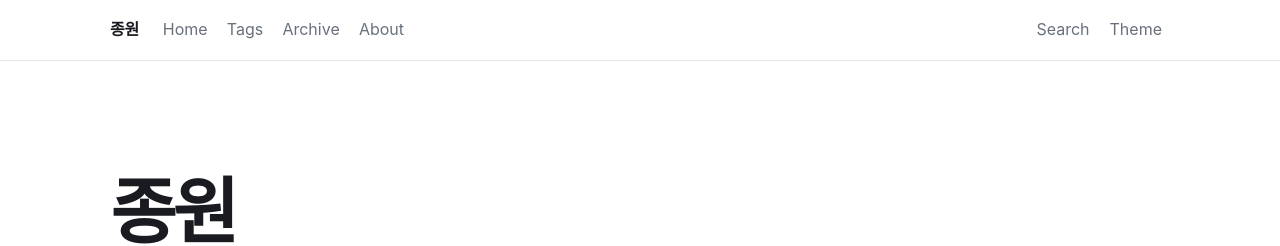
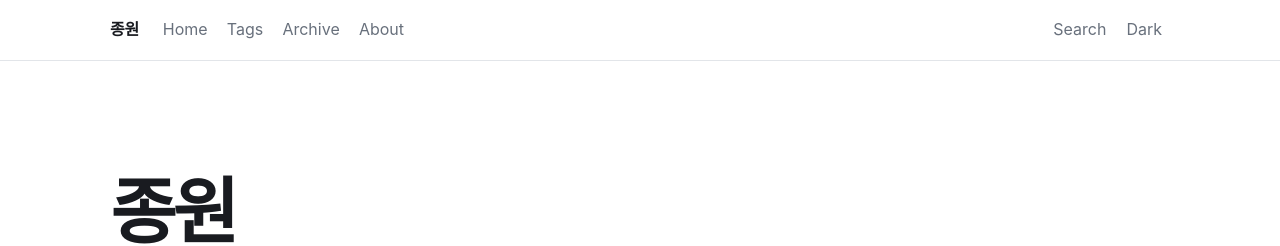
Before and after one commit to whddnjs/whddnjs.github.io, a Jekyll site: the page built from index.html, in a window 1280 px wide. Shown: the top 246 px of the page. Built offline with Jekyll 4.4.1, drawn with Linux system fonts in a browser that asks for light colours; some web fonts are replaced.

Commit message:
feat: 라이트 다크 테마 토글 적용

```diff
--- a/_includes/header.html
+++ b/_includes/header.html
@@ -9,7 +9,7 @@
     </nav>
     <div class="header-actions">
       <button class="icon-button search-trigger" type="button" aria-label="검색 열기" aria-haspopup="dialog">Search</button>
-      <button class="icon-button theme-toggle" type="button" aria-label="테마 변경" aria-haspopup="menu">Theme</button>
+      <button class="icon-button theme-toggle" type="button" aria-label="다크 모드로 전환" aria-pressed="false">Dark</button>
       <button class="icon-button menu-toggle" type="button" aria-label="메뉴 열기" aria-expanded="false" aria-controls="mobile-menu">☰</button>
     </div>
   </div>
@@ -19,9 +19,4 @@
     <a href="{{ '/archive/' | relative_url }}">Archive</a>
     <a href="{{ '/about/' | relative_url }}">About</a>
   </nav>
-  <div class="theme-menu" role="menu" hidden>
-    <button type="button" role="menuitemradio" aria-checked="false" data-theme-choice="light">Light</button>
-    <button type="button" role="menuitemradio" aria-checked="false" data-theme-choice="dark">Dark</button>
-    <button type="button" role="menuitemradio" aria-checked="true" data-theme-choice="system">System</button>
-  </div>
 </header>
--- a/assets/css/main.scss
+++ b/assets/css/main.scss
@@ -42,10 +42,7 @@
 .icon-button:hover { color: var(--text); }
 .menu-toggle { display: none; }
 .mobile-nav { display: grid; gap: .5rem; padding-bottom: 1rem; }
-.mobile-nav[hidden], .theme-menu[hidden] { display: none; }
-.theme-menu { position: fixed; top: 54px; right: max(20px, calc((100vw - 1060px) / 2)); z-index: 25; padding: .4rem; border: 1px solid var(--border); border-radius: .5rem; background: var(--bg); box-shadow: var(--shadow); }
-.theme-menu button { display: block; width: 100%; border: 0; background: transparent; text-align: left; padding: .45rem .8rem; cursor: pointer; border-radius: .25rem; }
-.theme-menu button:hover { background: var(--surface); }
+.mobile-nav[hidden] { display: none; }
 .hero { padding: clamp(4rem, 12vw, 7rem) 0 5rem; border-bottom: 1px solid var(--border); }
 .hero h1 { margin: 0 0 .5rem; font-size: clamp(2.3rem, 7vw, 4.5rem); line-height: 1.08; letter-spacing: -.055em; }
 .hero p { max-width: 36ch; margin: 0; color: var(--muted); font-size: clamp(1.1rem, 2vw, 1.35rem); line-height: 1.55; }
--- a/assets/js/main.js
+++ b/assets/js/main.js
@@ -3,28 +3,30 @@
   const menuButton = document.querySelector('.menu-toggle');
   const mobileMenu = document.querySelector('.mobile-nav');
   const themeButton = document.querySelector('.theme-toggle');
-  const themeMenu = document.querySelector('.theme-menu');
   const backToTop = document.querySelector('.back-to-top');
 
   const closeMenus = () => {
     if (mobileMenu) mobileMenu.hidden = true;
     if (menuButton) menuButton.setAttribute('aria-expanded', 'false');
-    if (themeMenu) themeMenu.hidden = true;
   };
   menuButton?.addEventListener('click', () => {
     const open = mobileMenu.hidden;
     closeMenus(); mobileMenu.hidden = !open; menuButton.setAttribute('aria-expanded', String(open));
   });
-  themeButton?.addEventListener('click', () => { const open = themeMenu.hidden; closeMenus(); themeMenu.hidden = !open; });
-  document.querySelectorAll('[data-theme-choice]').forEach((button) => button.addEventListener('click', () => {
-    const preference = button.dataset.themeChoice;
-    localStorage.setItem('theme-preference', preference);
-    document.documentElement.dataset.theme = preference;
-    document.documentElement.dataset.resolvedTheme = preference === 'system'
-      ? (matchMedia('(prefers-color-scheme: dark)').matches ? 'dark' : 'light') : preference;
-    document.querySelectorAll('[data-theme-choice]').forEach((choice) => choice.setAttribute('aria-checked', String(choice === button)));
-    closeMenus(); themeButton?.focus();
-  }));
+  const setTheme = (theme) => {
+    localStorage.setItem('theme-preference', theme);
+    document.documentElement.dataset.theme = theme;
+    document.documentElement.dataset.resolvedTheme = theme;
+    if (themeButton) {
+      const isDark = theme === 'dark';
+      themeButton.textContent = isDark ? 'Light' : 'Dark';
+      themeButton.setAttribute('aria-label', isDark ? '라이트 모드로 전환' : '다크 모드로 전환');
+      themeButton.setAttribute('aria-pressed', String(isDark));
+    }
+    document.querySelector('iframe.giscus-frame')?.contentWindow?.postMessage({ giscus: { setConfig: { theme } } }, 'https://giscus.app');
+  };
+  setTheme(document.documentElement.dataset.resolvedTheme === 'dark' ? 'dark' : 'light');
+  themeButton?.addEventListener('click', () => setTheme(document.documentElement.dataset.resolvedTheme === 'dark' ? 'light' : 'dark'));
   document.addEventListener('click', (event) => { if (!event.target.closest('.site-header')) closeMenus(); });
   document.addEventListener('keydown', (event) => { if (event.key === 'Escape') closeMenus(); });
   window.addEventListener('scroll', () => { backToTop.hidden = window.scrollY < 480; }, { passive: true });
--- a/assets/js/theme.js
+++ b/assets/js/theme.js
@@ -1,9 +1,8 @@
 (function () {
   const key = 'theme-preference';
-  const preference = localStorage.getItem(key) || 'system';
-  const resolved = preference === 'system'
-    ? (window.matchMedia('(prefers-color-scheme: dark)').matches ? 'dark' : 'light')
-    : preference;
+  const stored = localStorage.getItem(key);
+  const preference = stored === 'dark' ? 'dark' : 'light';
+  localStorage.setItem(key, preference);
   document.documentElement.dataset.theme = preference;
-  document.documentElement.dataset.resolvedTheme = resolved;
+  document.documentElement.dataset.resolvedTheme = preference;
 })();
```
